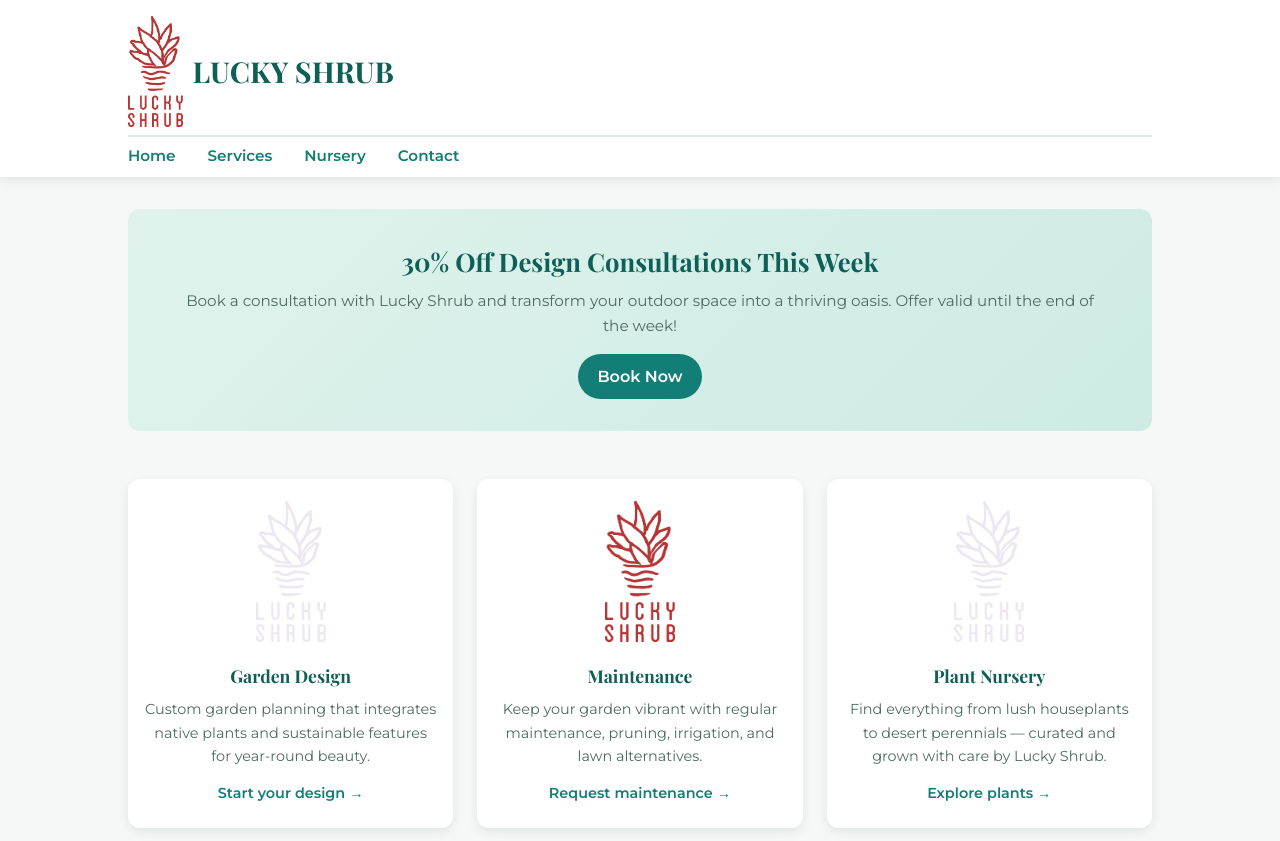
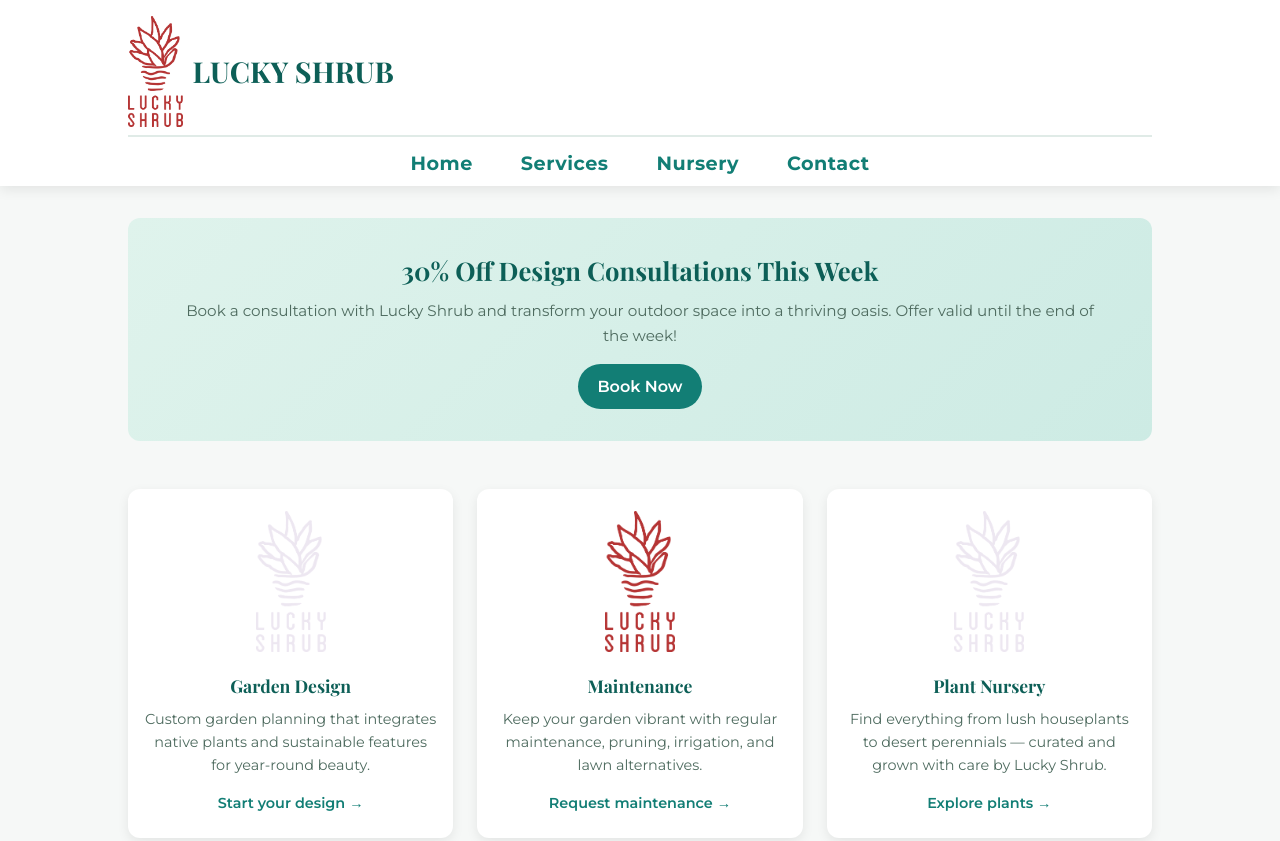
Before and after one commit to n-krishna/Lucky-Shrub, a plain HTML site: page index.html in a window 1280 px wide. Shown: the top 841 px of the page. Drawn offline with nearby package versions, Linux system fonts and the light colour scheme.

Commit message:
updated navigation

```diff
--- a/styles.css
+++ b/styles.css
@@ -48,24 +48,31 @@ a { text-decoration: none; color: inherit; }
   color: var(--brand-dark);
 }
 
-/* NAVIGATION */
+/* NAVIGATION — UPDATED */
+/* NAVIGATION — UPDATED */
 .site-nav {
   border-top: 2px solid #e0ebe7;
-  padding-top: 0.4rem;
+  padding-top: 0.7rem;
 }
+
 .nav-list {
   display: flex;
+  justify-content: center;     /* CENTER NAV */
   list-style: none;
-  gap: 2rem;
+  gap: 3rem;                   /* MORE SPACING */
 }
+
 .nav-list a {
   color: var(--brand);
-  font-weight: 600;
-  font-size: 0.95rem;
-  transition: color var(--transition);
+  font-weight: 700;            /* BOLDER TEXT */
+  font-size: 1.2rem;           /* BIGGER FONT */
+  letter-spacing: 0.5px;       /* SLIGHTLY WIDER */
+  transition: color var(--transition), transform var(--transition);
 }
+
 .nav-list a:hover {
   color: var(--brand-dark);
+  transform: scale(1.05);      /* SLIGHT ZOOM ON HOVER */
 }
 
 /* PROMO */
```
Also changed, not shown: index.html (+1 -0 lines).
